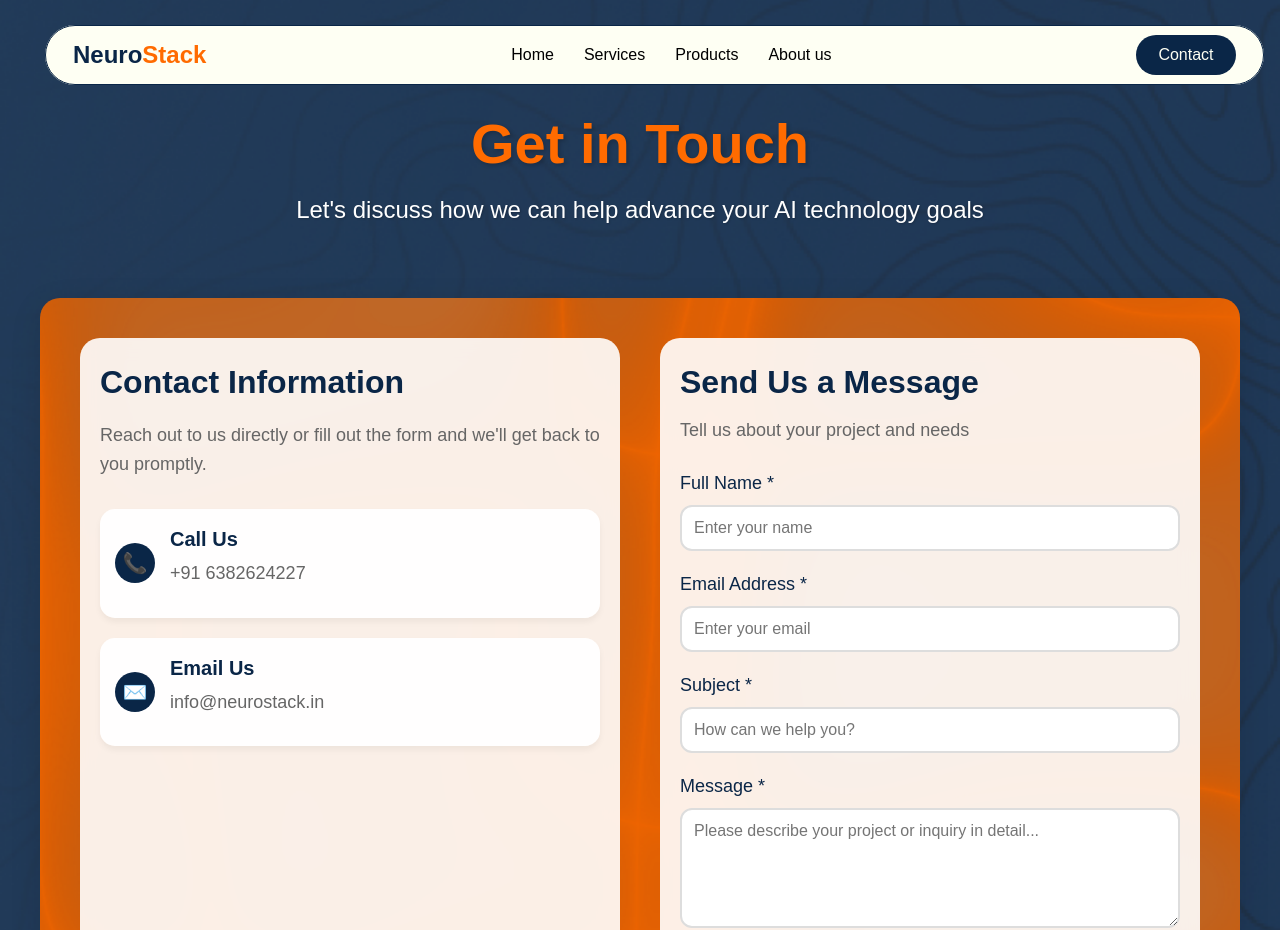
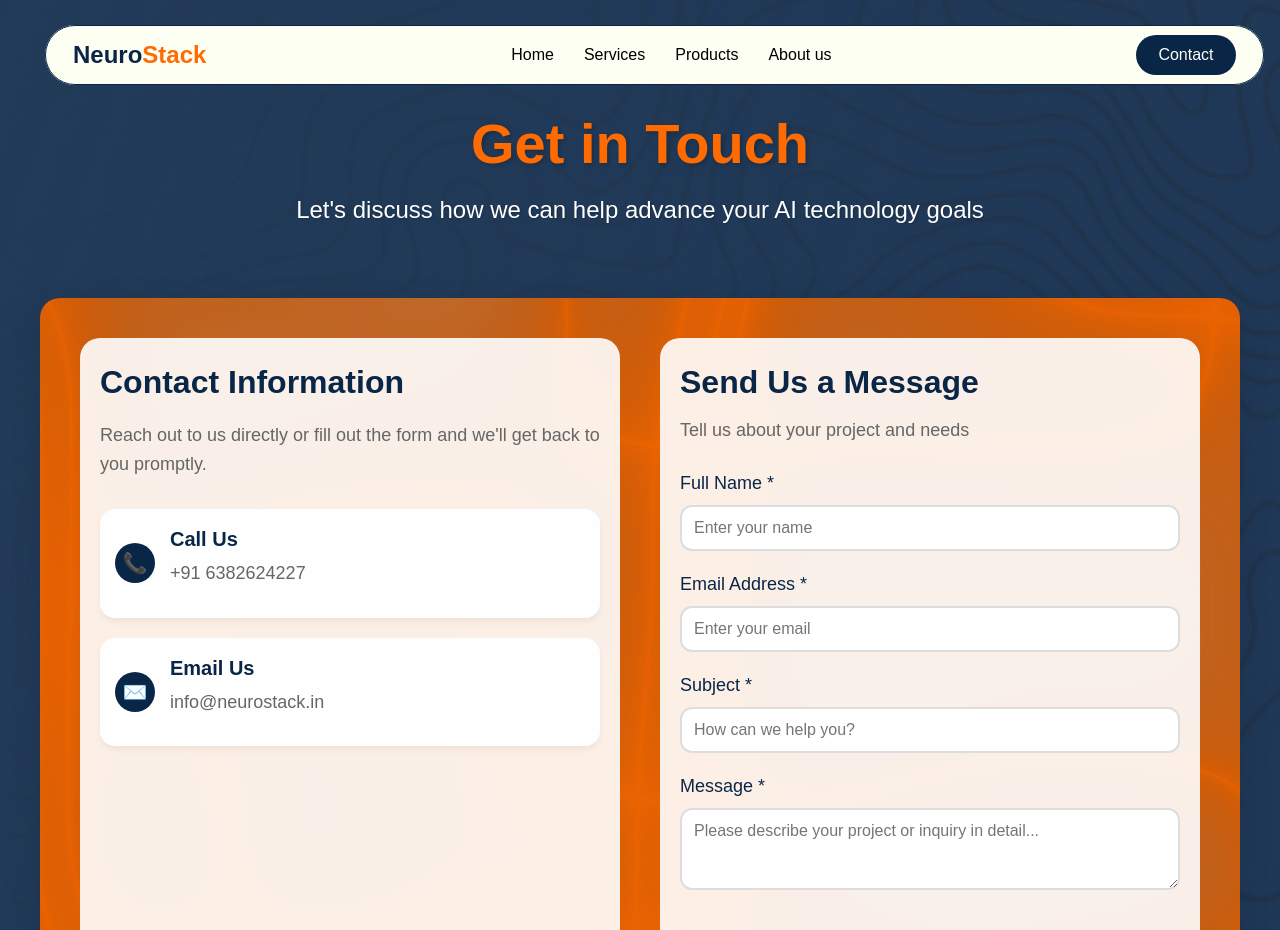
Before and after one commit to Noel-Teens/neuro-stack-website, a React (Vite) app: page /contact in a window 1280 px wide. Shown: the top 930 px of the page. Built offline with nearby package versions, Linux system fonts and the light colour scheme.

Commit message:
textarea size reduced

```diff
--- a/src/pages/Contact.jsx
+++ b/src/pages/Contact.jsx
@@ -193,7 +193,7 @@ function Contact() {
       borderRadius: '12px',
       border: '2px solid #ddd',
       fontSize: 'clamp(14px, 2vw, 16px)',
-      minHeight: '120px',
+      minHeight: '80px',
       resize: 'vertical',
       background: 'white',
       boxSizing: 'border-box',
@@ -314,7 +314,7 @@ function Contact() {
                     onChange={handleChange}
                     placeholder="Please describe your project or inquiry in detail..."
                     required
-                    rows="5"
+                    rows="3"
                   ></textarea>
                 </div>
                 <motion.button
```
